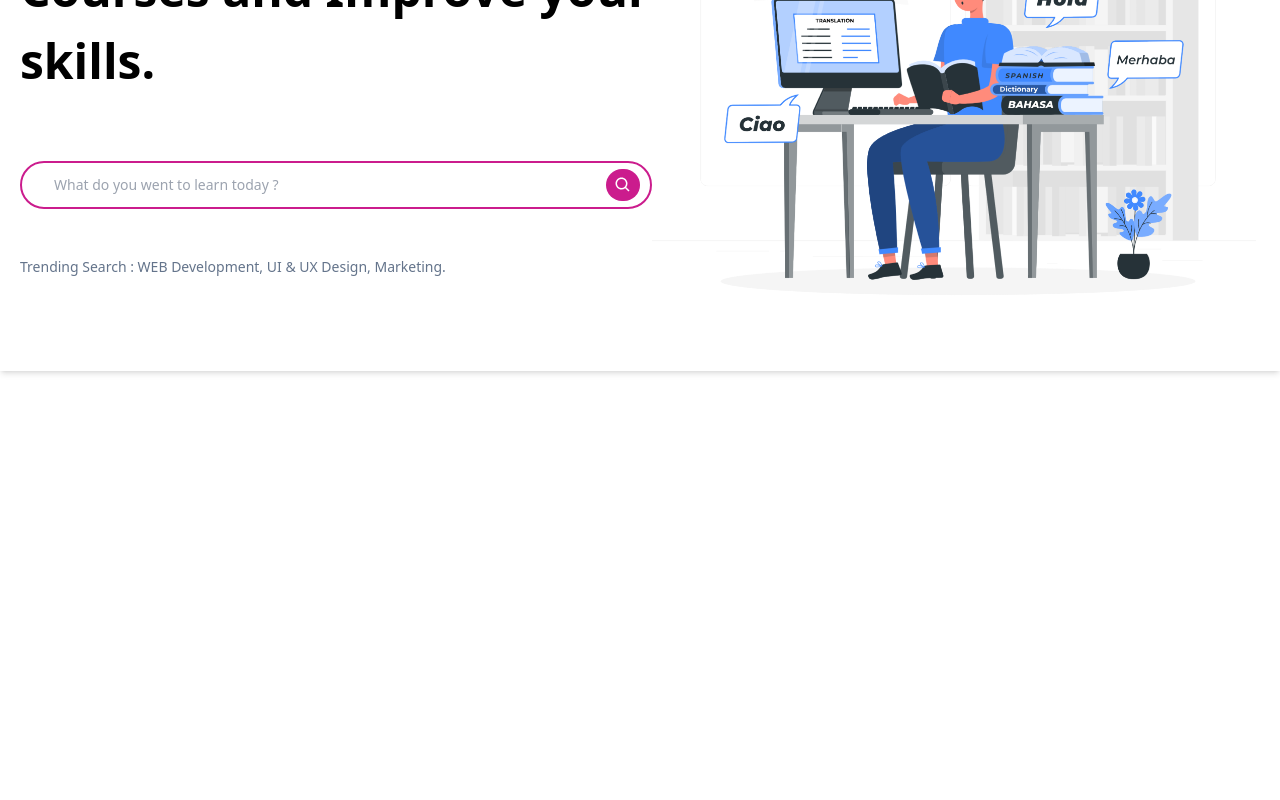
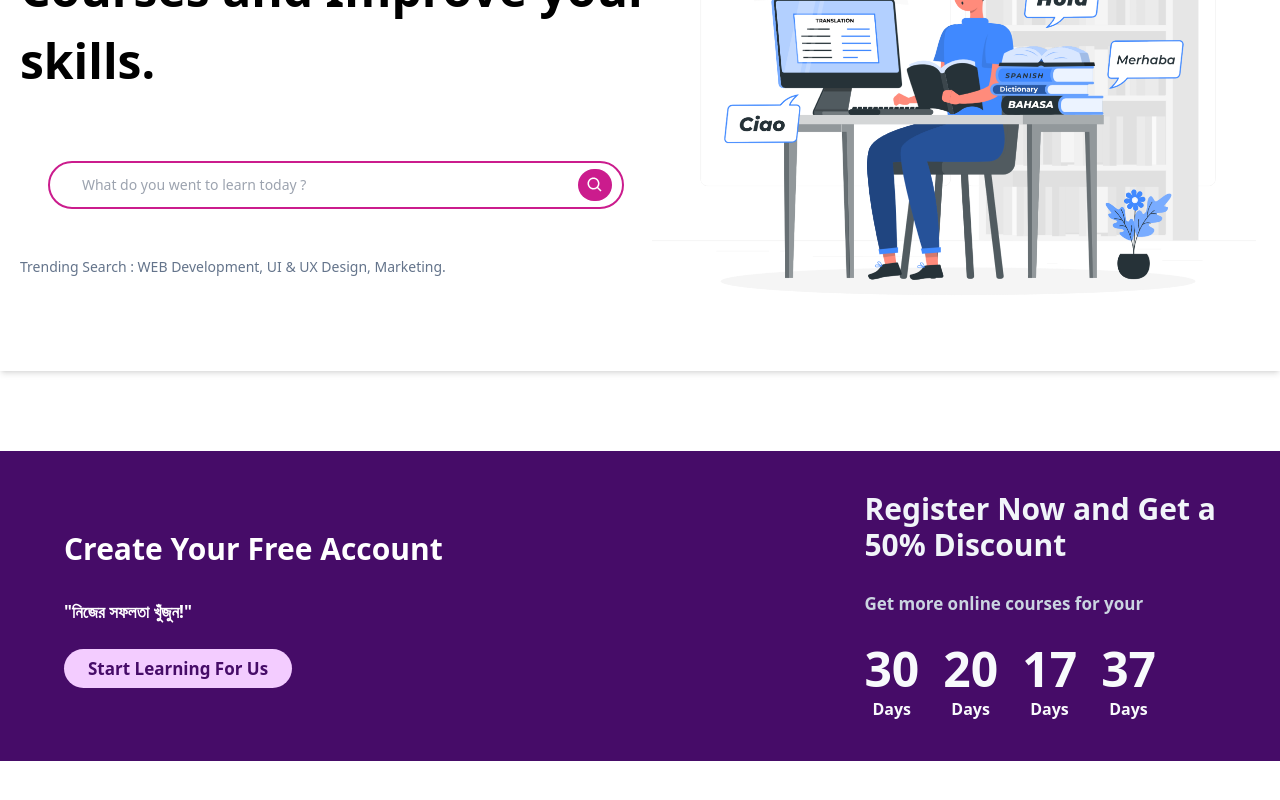
Before and after one commit to anishazahan/BD-Courses, a React (Create React App) app: page / in a window 1280 px wide. Shown: the part 282-1082 px from the top of the page. Before the commit the page ends 800 px from the top, so only its background shows below. Built offline with nearby package versions, Linux system fonts and the light colour scheme.

Commit message:
content add in polygon countdown sections

```diff
--- a/src/components/Home/HeroSection.js
+++ b/src/components/Home/HeroSection.js
@@ -5,7 +5,7 @@ import heroImg from "../../img/hero.png"
 const HeroSection = () => {
   return (
     <section>
-        <div className='border-b-1 border-mutant mb-20 shadow-md'>
+        <div className='border-b-1 border-mutant shadow-md'>
     <div className="max-w-7xl mx-auto px-6 lg:pl-5 pb-6">
         <div className="flex flex-col-reverse lg:flex-row items-center">
 
@@ -15,7 +15,7 @@ const HeroSection = () => {
                 <h2 className=' text-[4vh] md:text-[6vh] font-bold mb-[2rem] lg:mb-[4rem]'>Find your Preferred Courses
                 and Improve your skills. </h2>
                 <div className="search-box mb-[3rem]">
-                <div class="max-w-2xl mx-auto">
+                <div class="max-w-xl mx-auto">
                     <form>
                     <div class="relative">
                         <input type="search"class="block p-3 pl-8 w-full text-sm text-gray-900 rounded-full border-[2px] border-secondary focus:outline-0 font-medium" placeholder="What do you went to learn today ?" required/>
--- /dev/null
+++ b/src/components/Home/PolygonCountSection.js
@@ -0,0 +1,51 @@
+import React from 'react'
+import { Link } from 'react-router-dom'
+
+const PolygonCountSection = () => {
+  return (
+    <>
+    <section className='bg-primary py-10 my-20'>
+
+        <div className="flex max-w-7xl px-10 lg:px-16 justify-between items-center">
+          {/* .........left-content.................. */}
+          <div className="left-content space-y-8">
+            <h2 className=' text-2xl md:text-3xl text-white font-bold'>Create Your Free Account</h2>
+            <h2 className=' text-[17px] text-white font-semibold'>"নিজের সফলতা খুঁজুন!"</h2>
+            <div className="">
+              <Link to='/' className='px-6 py-2 bg-gray text-primary text-[17px] rounded-full font-bold'>Start Learning For Us</Link>
+            </div>
+          </div>
+
+           {/* .........left-content.................. */}
+
+          <div className="right-content space-y-7">
+            <h2  className=' text-2xl md:text-3xl text-slate-100 font-bold'>Register Now and Get a
+           <br/>50% Discount</h2>
+           <h2  className=' text-[17px] text-slate-300 font-semibold'>Get more online courses for your</h2>
+           <div className="count-down flex items-center space-x-6">
+            <div className="flex flex-col justify-center space-y-1">
+              <h2 className='text-slate-50 text-5xl font-bold'>30</h2>
+              <h2 className='text-slate-50 font-bold ml-2 '>Days</h2>
+            </div>
+            <div className="flex flex-col justify-center space-y-1">
+              <h2 className='text-slate-50 text-5xl font-bold'>20</h2>
+              <h2 className='text-slate-50 font-bold ml-2 '>Days</h2>
+            </div>
+            <div className="flex flex-col justify-center space-y-1">
+              <h2 className='text-slate-50 text-5xl font-bold'>17</h2>
+              <h2 className='text-slate-50 font-bold ml-2 '>Days</h2>
+            </div>
+            <div className="flex flex-col justify-center space-y-1">
+              <h2 className='text-slate-50 text-5xl font-bold'>37</h2>
+              <h2 className='text-slate-50 font-bold ml-2 '>Days</h2>
+            </div>
+           </div>
+          </div>
+        </div>
+    </section>
+
+    </>
+  )
+}
+
+export default PolygonCountSection
--- a/src/pages/Home/Home.js
+++ b/src/pages/Home/Home.js
@@ -1,10 +1,12 @@
 import React from 'react'
 import HeroSection from '../../components/Home/HeroSection'
+import PolygonCountSection from '../../components/Home/PolygonCountSection'
 
 const Home = () => {
   return (
    <>
    <HeroSection></HeroSection>
+   <PolygonCountSection></PolygonCountSection>
    </>
   )
 }
```
